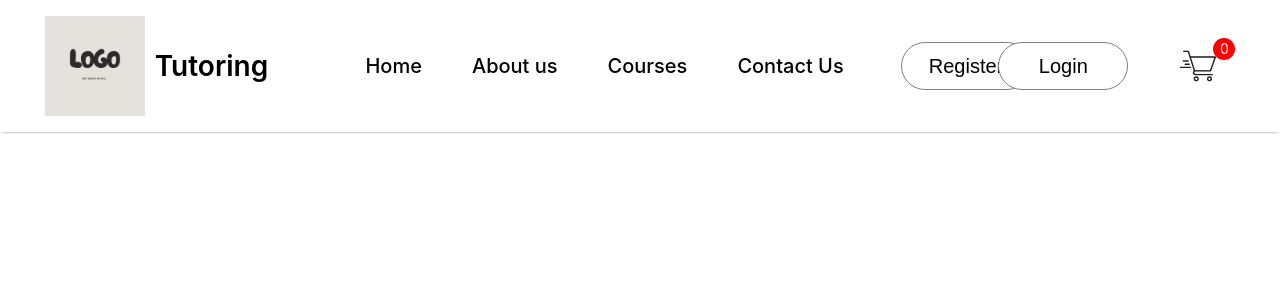
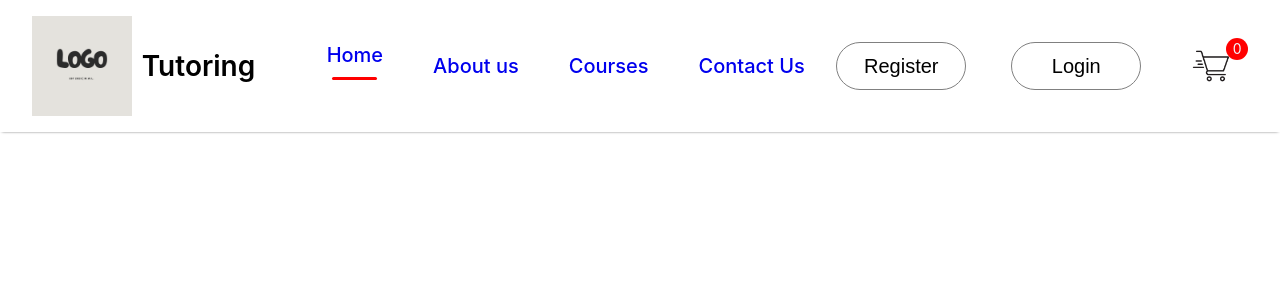
Before and after one commit to lp362/Group-6, a React (Create React App) app in the folder frontend/: page /cart in a window 1280 px wide. Shown: the top 300 px of the page. Built offline with nearby package versions, Linux system fonts and the light colour scheme.

Commit message:
Routing Structure

```diff
--- a/frontend/src/App.js
+++ b/frontend/src/App.js
@@ -1,10 +1,41 @@
 import './App.css';
 import NavBar from './Components/NavBar/NavBar';
+import { BrowserRouter,Routes,Route } from 'react-router-dom';
+import Enroll from './Pages/Enroll';
+import Pages from './Pages/Pages';
+import Course from './Pages/Course';
+import Cart from './Pages/Cart';
+import Login from './Pages/Login';
 
 function App() {
   return (
 
-    <NavBar/>
+
+    <BrowserRouter>
+     <NavBar/>
+
+     <Routes>
+     <Route path='/' element={<Enroll/>}/>
+     <Route path='/aboutUs' element={<Pages category="aboutUs"/>}/>
+     <Route path='/courses' element={<Pages category="courses"/>}/>
+     <Route path='/courses' element={<Pages category="contactUs"/>}/>
+     <Route path='/course' element={<Course/>}>
+        <Route path=':courseID' element={<Course/>}/>
+      </Route>
+      <Route path='/cart' element={<Cart/>}/>
+      <Route path='/login' element ={<Login/>}/>
+
+     </Routes>
+
+
+
+
+
+    </BrowserRouter>
+
+
+
+
 
   );
 }
--- a/frontend/src/Components/NavBar/NavBar.css
+++ b/frontend/src/Components/NavBar/NavBar.css
@@ -113,34 +113,3 @@
     color:aliceblue;
 
 }
-
-.nav-register{
-
-    display: flex;
-    align-items: center;
-    margin-right: -90px;;
-
-}
-
-.nav-register button{
-
-
-    width: 130px;
-    height: 48px;
-    outline: none;
-    border:1px solid grey;
-    border-radius: 75px;
-    color:black;
-    font-size: 20px;
-    font-weight: 500;
-    background: white;
-    cursor: pointer;
-
-
-}
-
-.nav-register button:active{
-
-    background:rgba(212, 255, 246, 0.925);
-
-}
--- a/frontend/src/Components/NavBar/NavBar.jsx
+++ b/frontend/src/Components/NavBar/NavBar.jsx
@@ -5,7 +5,12 @@ import logo from '../Assets/LOGO.png'
 import { useState } from 'react';
 import { Link } from 'react-router-dom';
 
+
+
 const NavBar = () => {
+
+
+    const [menu,setMenu] = useState("home");
 
     return(
 
@@ -17,20 +22,16 @@ const NavBar = () => {
             </div>
             <ul className='nav-menu'>
 
-                <li>Home</li>
-                <li>About us</li>
-                <li>Courses</li>
-                <li>Contact Us</li>
+                <li onClick={()=>{setMenu("home")}}><Link style={{textDecoration: 'none'}} to='/'>Home </Link>{menu=="home"?<hr/>:<></>}</li>
+                <li onClick={()=>{setMenu("aboutUs")}}><Link style={{textDecoration: 'none'}} to='/aboutUs'>About us</Link>  {menu=="aboutUs"?<hr/>:<></>}</li>
+                <li onClick={()=>{setMenu("courses")}}><Link style={{textDecoration: 'none'}} to='/courses'>Courses</Link> {menu=="courses"?<hr/>:<></>}</li>
+                <li onClick={()=>{setMenu("contactUs")}}><Link style={{textDecoration: 'none'}} to='/contactUs'>Contact Us </Link>{menu=="contactUs"?<hr/>:<></>}</li>
 
             </ul>
 
-            <div className='nav-register'>
-                <button>Register</button>
-
-            </div>
-
             <div className='nav-login-cart'>
-                <button>Login</button>
+                <button className='register'>Register</button>
+                <button className='login'>Login</button>
                 <img src={cart} alt=""/>
 
                 <div className="nav-cart-count">0</div>
--- /dev/null
+++ b/frontend/src/Pages/Cart.jsx
@@ -0,0 +1,24 @@
+import React from 'react'
+
+
+
+
+const Cart = () => {
+
+    return(
+
+        <div>
+
+
+
+
+        </div>
+
+
+    )
+
+
+
+}
+
+export default Cart
--- /dev/null
+++ b/frontend/src/Pages/Course.jsx
@@ -0,0 +1,24 @@
+import React from 'react'
+
+
+
+
+const Course = () => {
+
+    return(
+
+        <div>
+
+
+
+
+        </div>
+
+
+    )
+
+
+
+}
+
+export default Course
--- /dev/null
+++ b/frontend/src/Pages/Enroll.jsx
@@ -0,0 +1,24 @@
+import React from 'react'
+
+
+
+
+const Enroll = () => {
+
+    return(
+
+        <div>
+
+
+
+
+        </div>
+
+
+    )
+
+
+
+}
+
+export default Enroll
--- /dev/null
+++ b/frontend/src/Pages/Login.jsx
@@ -0,0 +1,24 @@
+import React from 'react'
+
+
+
+
+const Login = () => {
+
+    return(
+
+        <div>
+
+
+
+
+        </div>
+
+
+    )
+
+
+
+}
+
+export default Login
--- /dev/null
+++ b/frontend/src/Pages/Pages.jsx
@@ -0,0 +1,24 @@
+import React from 'react'
+
+
+
+
+const Pages = () => {
+
+    return(
+
+        <div>
+
+
+
+
+        </div>
+
+
+    )
+
+
+
+}
+
+export default Pages
```
